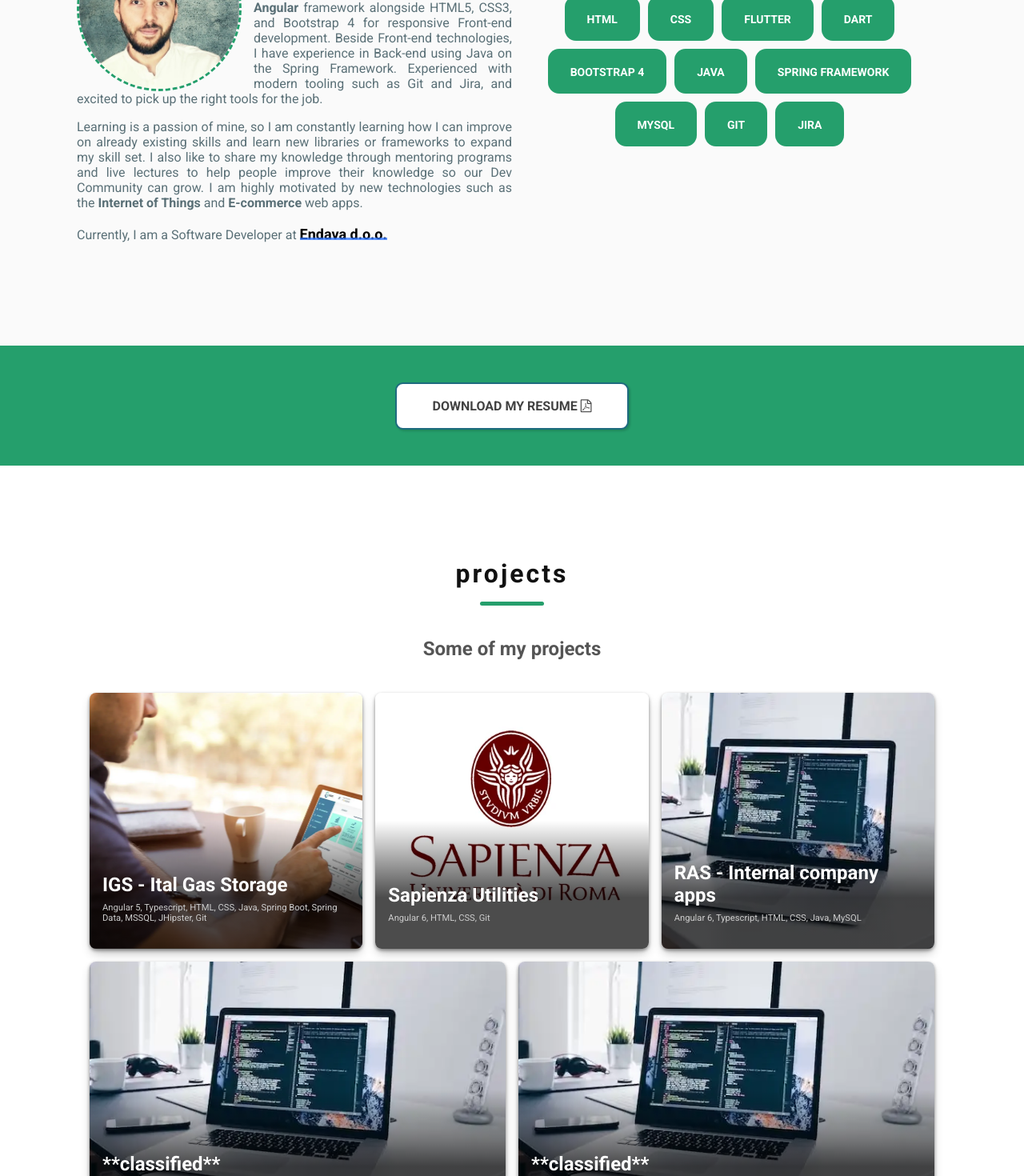
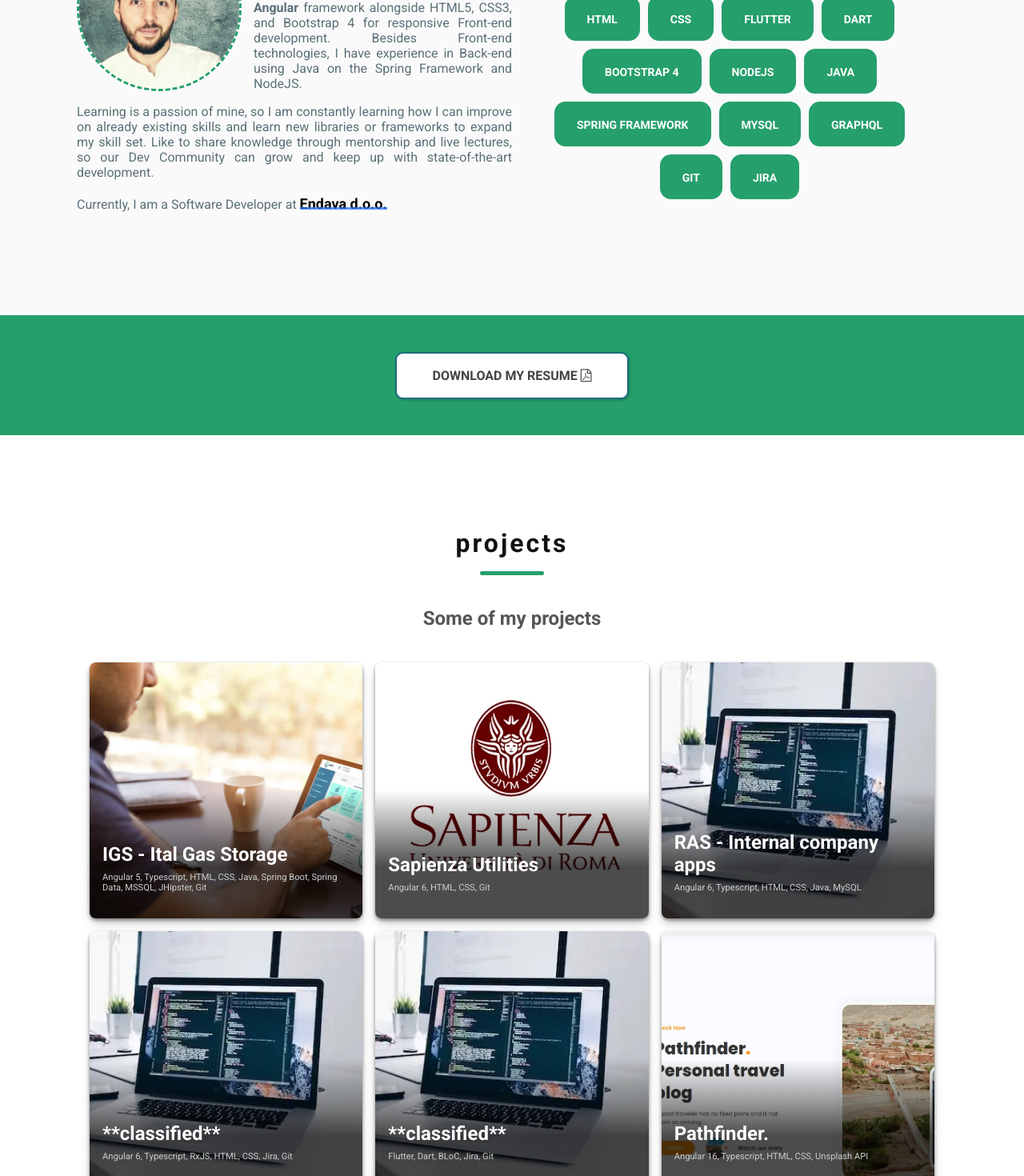
Before and after one commit to AleksandarVujic/portfolio, an Angular app: page /#/home in a window 1280 px wide. Shown: the part 1160-2630 px from the top of the page at 80% size. Built offline with nearby package versions, Linux system fonts and the light colour scheme.

Commit message:
Added new project and new skills; small fixes;

```diff
--- a/src/app/app-routing.module.ts
+++ b/src/app/app-routing.module.ts
@@ -9,18 +9,22 @@
   { path: '', component: HomeComponent },
   { path: 'home', component: HomeComponent },
   { path: 'project-details/:id', component: ProjectItemComponent },
-  { path: 'not-found', component: NotFoundComponent, data: { message: 'Page not found!' } },
+  {
+    path: 'not-found',
+    component: NotFoundComponent,
+    data: { message: 'Page not found!' },
+  },
   { path: '**', redirectTo: '/not-found' },
-
 ];
 
 @NgModule({
-  imports: [RouterModule.forRoot(routes, {
-    useHash: true,
-    scrollPositionRestoration: 'top',
-    anchorScrolling: 'enabled',
-    scrollOffset: [0, 64],
-  })],
-  exports: [RouterModule]
+  imports: [
+    RouterModule.forRoot(routes, {
+      useHash: true,
+      scrollPositionRestoration: 'top',
+      anchorScrolling: 'enabled',
+    }),
+  ],
+  exports: [RouterModule],
 })
-export class AppRoutingModule { }
+export class AppRoutingModule {}
--- a/src/app/components/overlay/overlay.component.scss
+++ b/src/app/components/overlay/overlay.component.scss
@@ -135,3 +135,9 @@
         width: 300px;
     }
 }
+
+@media (width<600px){
+    .overlay-content {
+        margin-top:60px
+    }
+}
--- a/src/app/layouts/footer-bar/footer-bar.component.html
+++ b/src/app/layouts/footer-bar/footer-bar.component.html
@@ -20,7 +20,7 @@
     <span class="bottom-line"></span>
     <small class="copyrights">
         <i class="fa fa-copyright" aria-hidden="true"></i>
-        2023
+        2022
         <i class="mid-line"> | </i>
         <span class="logo-name">Created by Aleksandar Vujić * Software Developer</span>
     </small>
--- a/src/app/pages/about/about.component.html
+++ b/src/app/pages/about/about.component.html
@@ -16,14 +16,11 @@
                 with strong knowledge of <strong>Front-end
                     development</strong>, mainly <strong>Javascript</strong> and <strong>Angular</strong>
                     framework alongside HTML5, CSS3, and Bootstrap 4 for responsive Front-end development.
-                    Beside Front-end technologies, I have experience in Back-end using Java on the Spring Framework.
-                    Experienced with modern tooling such as Git and Jira, and excited to pick up the right tools for the job.
+                    Besides Front-end technologies, I have experience in Back-end using Java on the Spring Framework and NodeJS.
             </p>
             <p>
                 Learning is a passion of mine, so I am constantly learning how I can improve on already existing skills and learn new libraries or frameworks to expand my skill set.
-                I also like to share my knowledge through mentoring programs and live lectures to help people improve their knowledge so our Dev Community can grow.
-                I am highly motivated by new technologies such as the <strong>Internet of Things</strong> and
-                <strong>E-commerce</strong> web apps.
+                Like to share knowledge through mentorship and live lectures, so our Dev Community can grow and keep up with state-of-the-art development.
             </p>
             <p>Currently, I am a Software Developer at <a target="_blank" href="https://www.endava.com/">Endava
                     d.o.o.</a></p>
--- a/src/app/pages/about/about.component.ts
+++ b/src/app/pages/about/about.component.ts
@@ -9,7 +9,7 @@
 export class AboutComponent {
   showMidPage: boolean = true;
   myselfImg: string = PROFILE_PICTURE;
-  skills: String[] = ['Javascript', 'Angular', 'Typescript', 'HTML', 'CSS', 'Flutter', 'Dart', 'Bootstrap 4', 'Java', 'Spring Framework', 'MySQL', 'Git', 'Jira'];
+  skills: String[] = ['Javascript', 'Angular', 'Typescript', 'HTML', 'CSS', 'Flutter', 'Dart', 'Bootstrap 4', 'NodeJS', 'Java', 'Spring Framework', 'MySQL', 'GraphQL', 'Git', 'Jira'];
 
   toggle() {
     this.showMidPage = !this.showMidPage;
--- a/src/assets/data/projects.json
+++ b/src/assets/data/projects.json
@@ -38,7 +38,8 @@
     "myWork": "Development of services for various data retrieval and manipulation requests by the front-end side, which I’ve done in Angular 6. Creating functionalities for locating headsets using the Open Street Maps API and Google Maps API. Actively participated in creating the UX and UI for the application.",
     "status": "terminated",
     "liveUrl": ""
-    }, {
+  },
+  {
     "id": 5,
     "name": "**classified**",
     "technologies": "Flutter, Dart, BLoC, Jira, Git",
@@ -47,5 +48,15 @@
     "myWork": "Development app from scratch. Identify the functionality required by the project. Post-deployment code modifications that mitigate or prevent problems. Working on unit and widget tests.",
     "status": "finished",
     "liveUrl": ""
+  },
+  {
+    "id": 6,
+    "name": "Pathfinder.",
+    "technologies": "Angular 16, Typescript, HTML, CSS, Unsplash API",
+    "description": "Travel Blog application for demonstrating tools which increase Angular performance",
+    "coverImagePath": "../../../assets/images/projects/pathfinder.webp",
+    "myWork": "Created Pathfinder travel blog from scratch. This application was created as demo application for demonstrating tools and techniques for optimizing and increasing Angular performance. In this app I covered most up-to-date information about SSR (Server-Side Rendering) hydration as well as NgOptimizingImage for optimization of image rendering and responsiveness. Also, I implement virtual scrolling from rx-anduglar library. For data source, I use UnsplashAPI to fetch images which are essential for demonstrating new Angular tool NgOptimizer, as well as loading a lot of data since app is fetching very large images.",
+    "status": "finished",
+    "liveUrl": "https://pathfinder-travel-blog.web.app"
   }
 ]
```
Also changed, not shown: src/assets/images/projects/pathfinder.webp (added). Lines whose indentation alone changed are shown as unchanged.
